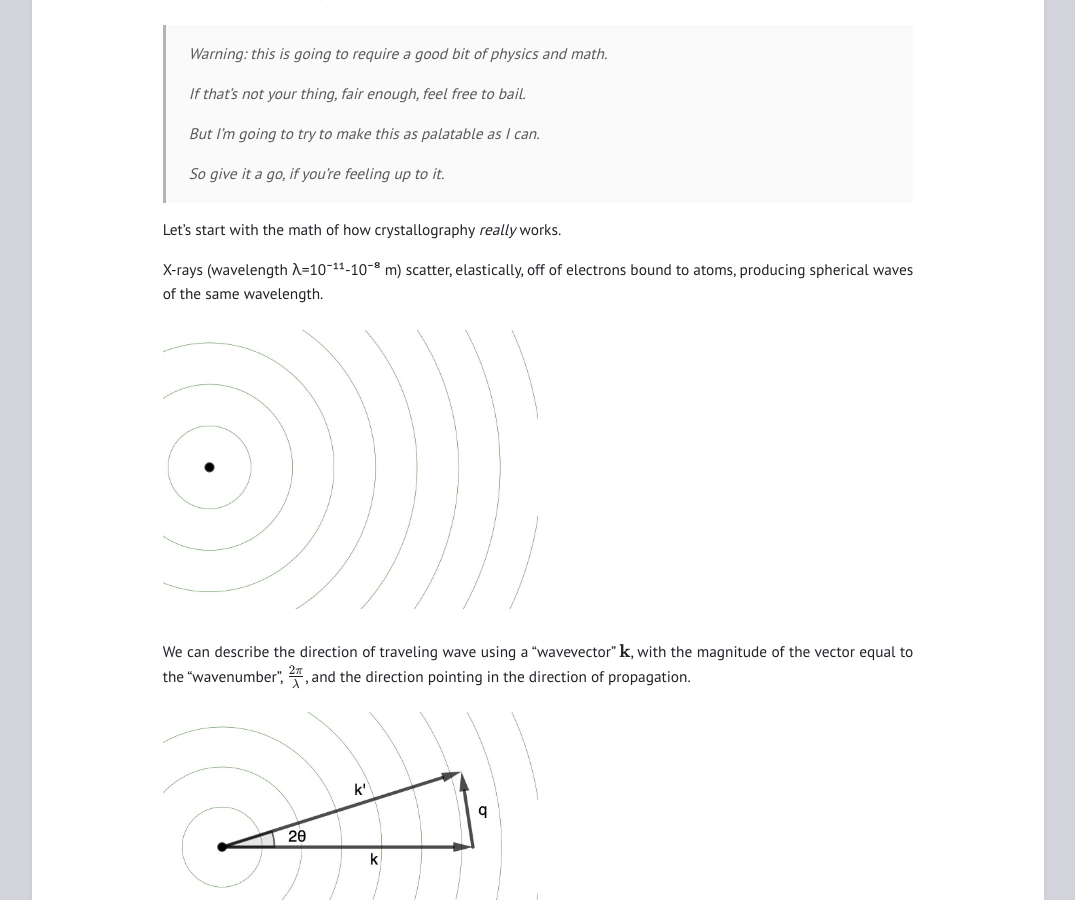
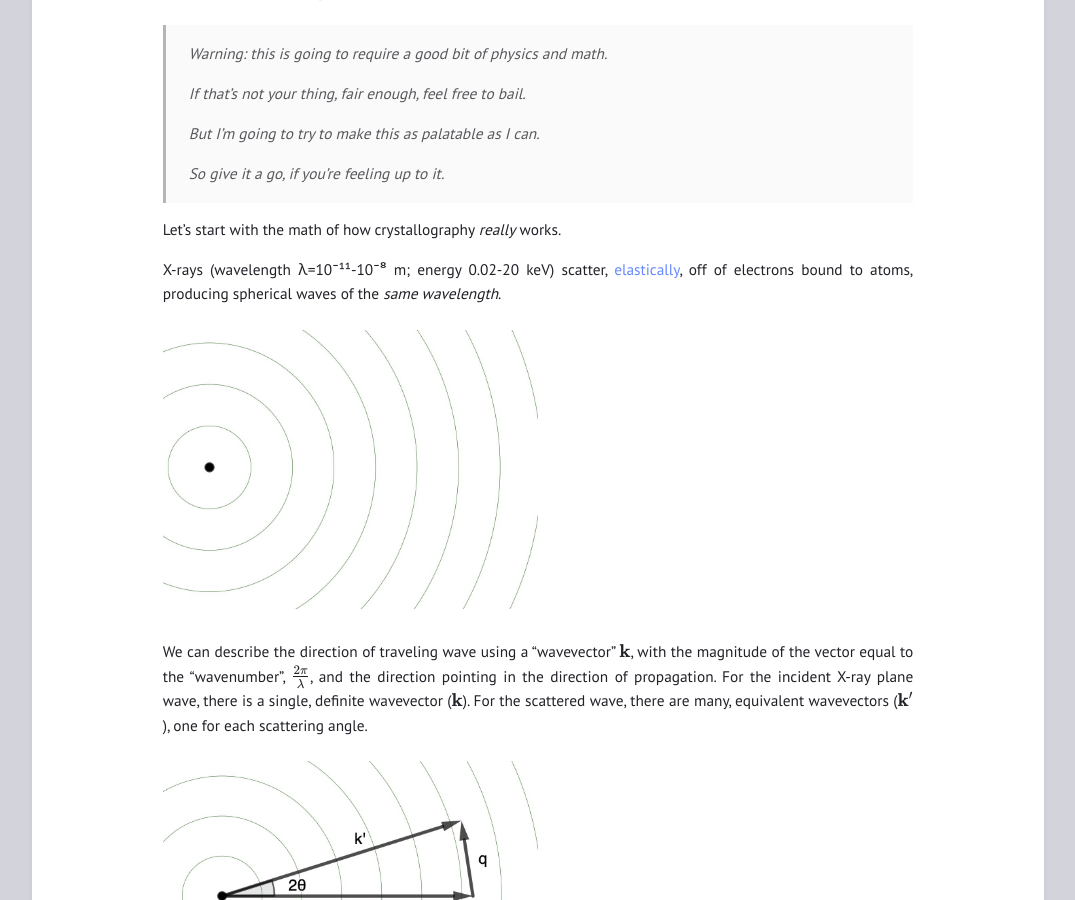
Before and after one commit to davidwych/davidwych.github.io, a Jekyll site: the page built from blog/_posts/2022-05-29-intro-cryst-1.md, in a window 1280 px wide and 900 px high, scrolled down 243 px. Shown: the whole window, without its empty margins (102-1177 px from the left). Built offline with Jekyll 4.4.1, drawn with Linux system fonts in a browser that asks for light colours; some of the changed text lies outside the part shown.

Commit message:
fixes to intro cryst 1

```diff
--- a/blog/_posts/2022-05-29-intro-cryst-1.md
+++ b/blog/_posts/2022-05-29-intro-cryst-1.md
@@ -16,11 +16,11 @@ layout: post
 
 Let's start with the math of how crystallography *really* works.
 
-X-rays (wavelength λ=10⁻¹¹-10⁻⁸ m) scatter, elastically, off of electrons bound to atoms, producing spherical waves of the same wavelength.
+X-rays (wavelength λ=10⁻¹¹-10⁻⁸ m; energy 0.02-20 keV) scatter, [elastically](https://en.wikipedia.org/wiki/Thomson_scattering), off of electrons bound to atoms, producing spherical waves of the *same wavelength*.
 
 ![spherical wave](/blog/assets/images/spherical_wave.jpeg){: width="50%" }
 
-We can describe the direction of traveling wave using a "wavevector" $$\mathbf{k}$$, with the magnitude of the vector equal to the "wavenumber", $$\frac{2\pi}{\lambda}$$, and the direction pointing in the direction of propagation.
+We can describe the direction of traveling wave using a "wavevector" $$\mathbf{k}$$, with the magnitude of the vector equal to the "wavenumber", $$\frac{2\pi}{\lambda}$$, and the direction pointing in the direction of propagation. For the incident X-ray plane wave, there is a single, definite wavevector ($$\mathbf{k}$$). For the scattered wave, there are many, equivalent wavevectors ($$\mathbf{k}'$$), one for each scattering angle.
 
 ![spherical wave w vecs](/blog/assets/images/spherical_wave_w_vecs.jpeg){: width="50%" }
 
@@ -60,9 +60,9 @@ Now, electrons bound to atoms scatter differently from isolated electrons, depen
 
 This difference is represented with the "atomic scattering factor" $$f_{n}(\mathbf{q})$$ for each atom (indexed by $$n$$).
 
-We can calculate this atomic scattering factor by integrating over the whole atom's electron density, weighting the density for the atom ($$\rho_{n}(\mathbf{q})$$) by the scattering factor:
+We can calculate this atomic scattering factor by integrating over the whole atom's electron density, weighting the density at each position around the atom ($$\rho_{n}(\mathbf{r})$$) by the scattering factor:
 
-$$ f_{n}(\mathbf{q}) = \int \rho_{n}(\mathbf{q}) e^{i \mathbf{q} \cdot \mathbf{r}} \mathrm{d}^{3} \mathbf{r} $$
+$$ f_{n}(\mathbf{q}) = \int \rho_{n}(\mathbf{r}) e^{i \mathbf{q} \cdot \mathbf{r}} \mathrm{d}^{3} \mathbf{r} $$
 
 In a system of many atoms (say, a molecule) at positions $$\mathbf{r}_{n}$$, the scattered wave has an amplitude equal to the sum of the contributions from each atom.
 
```
